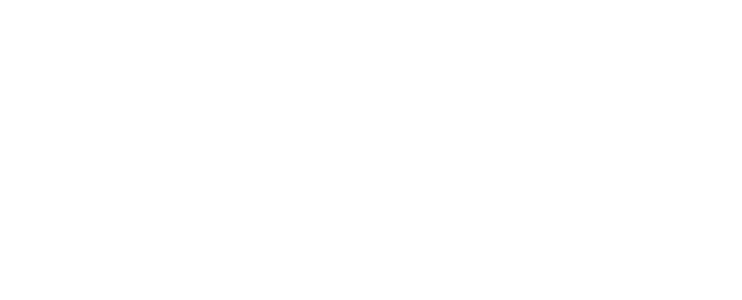
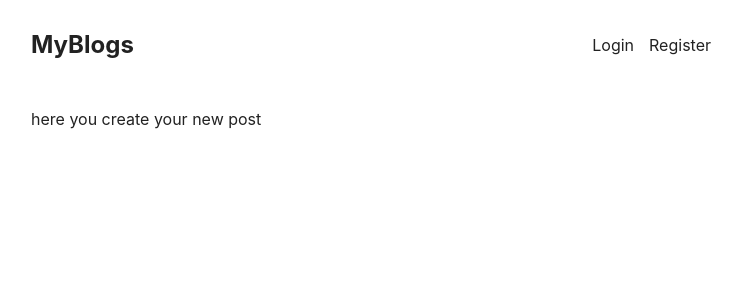
Before and after one commit to KingMalik23/Full-Stack-Final-Project, a React (Create React App) app in the folder client/: page /create in a window 1280 px wide. Before the commit this address had no page. Shown: the top 300 px of the page, without its empty margins (269-1011 px from the left). Built offline with nearby package versions, Linux system fonts and the light colour scheme; no server answers.

Commit message:
route for creating new posts

```diff
--- a/client/src/App.js
+++ b/client/src/App.js
@@ -7,6 +7,7 @@
 import LoginPage from "./pages/LoginPage";
 import RegisterPage from "./pages/RegisterPage";
 import { UserContextProvider } from './UserContext';
+import CreatePost from './pages/CreatePost';
 
 
 function App() {
@@ -17,6 +18,7 @@
         <Route index element={<IndexPage />}/>
         <Route path="/login" element={<LoginPage />}/>
         <Route path="/register" element={<RegisterPage />}/>
+        <Route path="/create" element={<CreatePost />}/>
       </Route>
     </Routes>
     </UserContextProvider>
--- /dev/null
+++ b/client/src/pages/CreatePost.js
@@ -0,0 +1,8 @@
+export default function CreatePost(){
+
+    return(
+        <div>here you create your new post</div>
+    );
+
+
+}
```
